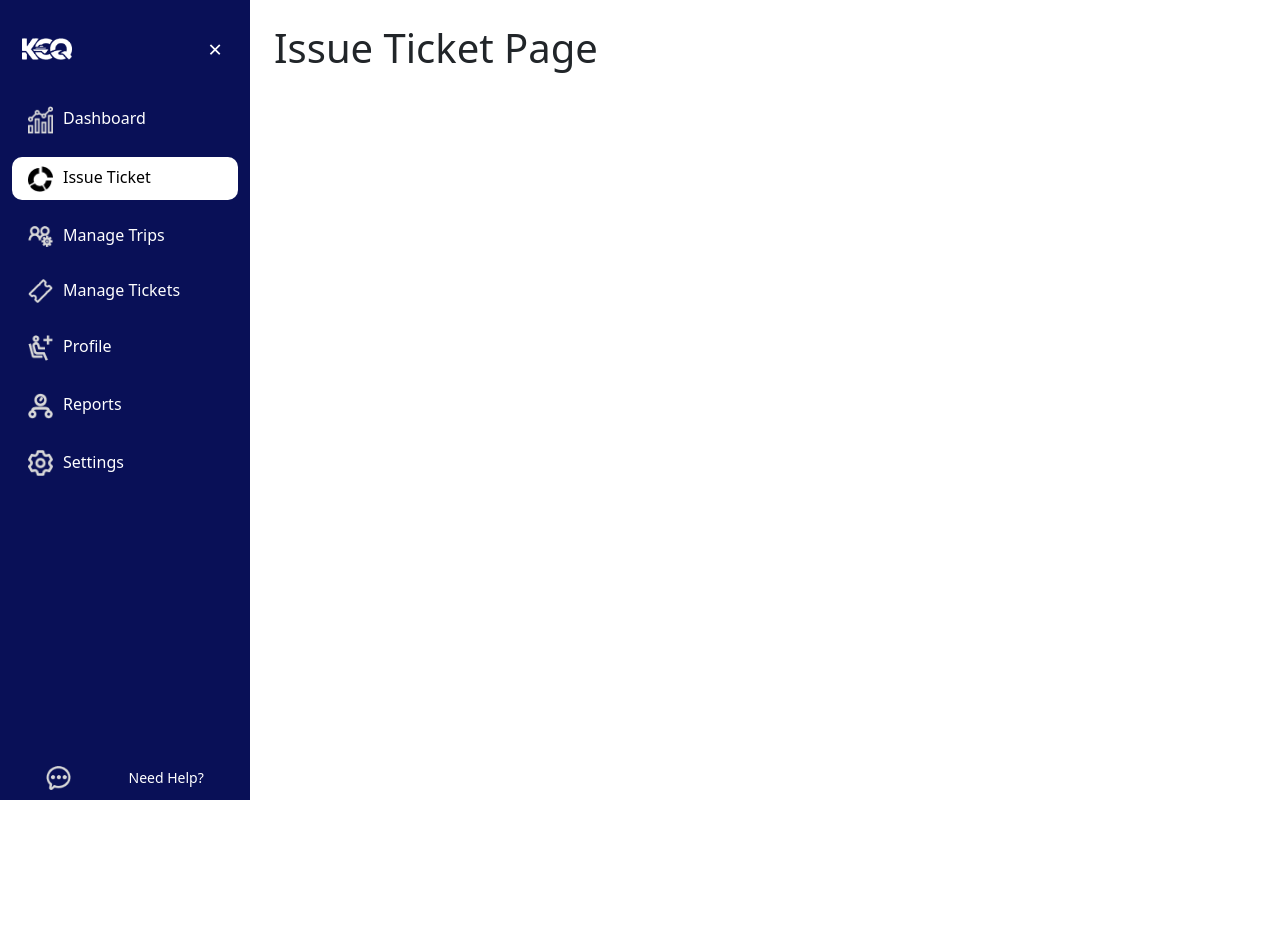
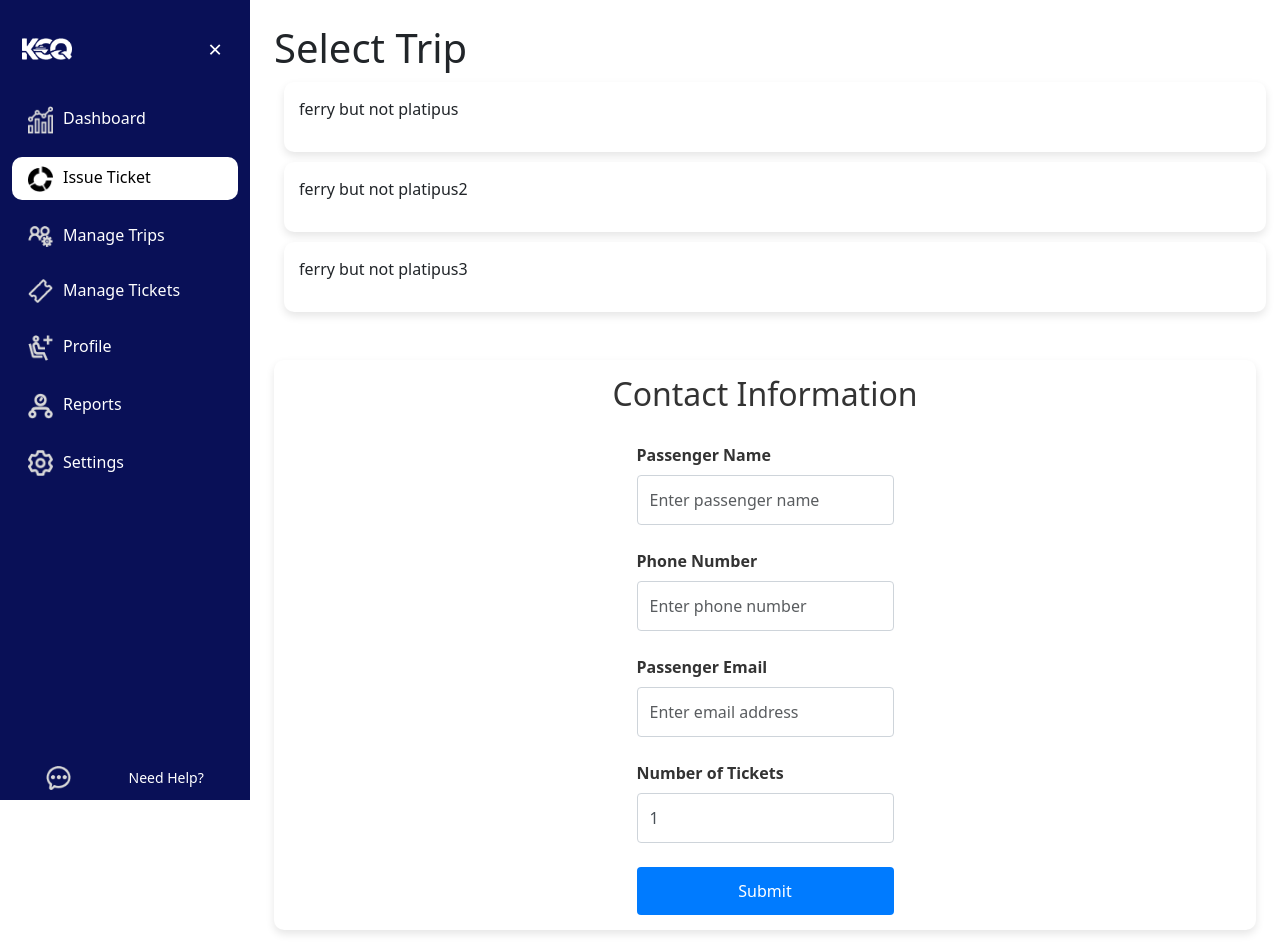
Before and after one commit to Elevate-Company/KCQ-Ferry-Ticketing-System, a React (Create React App) app in the folder frontend/: page /issue-ticket in a window 1280 px wide. Shown: the top 951 px of the page. Before the commit the page ends 800 px from the top, so only its background shows below. Built offline with nearby package versions, Linux system fonts and the light colour scheme.

Commit message:
issue T, start up

```diff
--- /dev/null
+++ b/frontend/src/core/TripContact.js
@@ -0,0 +1,79 @@
+import React, { useState } from "react";
+import '../css/issue_ticket.css'; // Custom CSS for additional styling if needed
+
+const Tripcontact = () => {
+  const [passengerName, setPassengerName] = useState('');
+  const [phoneNumber, setPhoneNumber] = useState('');
+  const [email, setEmail] = useState('');
+  const [ticketCount, setTicketCount] = useState('1');
+
+  const handleSubmit = (e) => {
+    e.preventDefault();
+    alert(`Form submitted with the following details:
+      Name: ${passengerName}
+      Phone: ${phoneNumber}
+      Email: ${email}
+      Tickets: ${ticketCount}`);
+  };
+
+  return (
+    <div className="Tcontact container mt-5">
+      <h2>Contact Information</h2>
+      <form onSubmit={handleSubmit}>
+        <div className="form-group">
+          <label htmlFor="passengerName">Passenger Name</label>
+          <input
+            type="text"
+            id="passengerName"
+            className="form-control"
+            value={passengerName}
+            onChange={(e) => setPassengerName(e.target.value)}
+            placeholder="Enter passenger name"
+            required
+          />
+        </div>
+        <div className="form-group">
+          <label htmlFor="phoneNumber">Phone Number</label>
+          <input
+            type="tel"
+            id="phoneNumber"
+            className="form-control"
+            value={phoneNumber}
+            onChange={(e) => setPhoneNumber(e.target.value)}
+            placeholder="Enter phone number"
+            required
+          />
+        </div>
+        <div className="form-group">
+          <label htmlFor="email">Passenger Email</label>
+          <input
+            type="email"
+            id="email"
+            className="form-control"
+            value={email}
+            onChange={(e) => setEmail(e.target.value)}
+            placeholder="Enter email address"
+            required
+          />
+        </div>
+
+        <div className="form-group">
+          <label htmlFor="ticketCount">Number of Tickets</label>
+          <select
+            id="ticketCount"
+            className="form-control"
+            value={ticketCount}
+            onChange={(e) => setTicketCount(e.target.value)}
+          >
+            {[1, 2, 3, 4, 5].map((num) => (
+              <option key={num} value={num}>{num}</option>
+            ))}
+          </select>
+        </div>
+        <button type="submit" className="btn btn-primary">Submit</button>
+      </form>
+    </div>
+  );
+};
+
+export default Tripcontact;
--- /dev/null
+++ b/frontend/src/core/Tripselector.js
@@ -0,0 +1,21 @@
+import React from "react";
+import '../css/issue_ticket.css';
+
+const Tripselector = () => {
+  return (
+    <div className="tripselect">
+      <h1>Select Trip</h1>
+      <div className="Ferry">
+        <p>ferry but not platipus</p>
+      </div>
+      <div className="Ferry">
+      <p>ferry but not platipus2</p>
+      </div>
+      <div className="Ferry">
+      <p>ferry but not platipus3</p>
+      </div>
+    </div>
+  );
+};
+
+export default Tripselector;
--- a/frontend/src/core/issue_ticket.js
+++ b/frontend/src/core/issue_ticket.js
@@ -1,10 +1,13 @@
 import React from 'react';
+import Tripselector from './Tripselector';
+import Tripcontact from './TripContact';
+import '../css/issue_ticket.css';
 
 function IssueTicket() {
   return (
     <div>
-      <h1>Issue Ticket Page</h1>
-      {}
+    <Tripselector/>  {}
+    <Tripcontact/>  {}
     </div>
   );
 }
--- a/frontend/src/css/issue_ticket.css
+++ b/frontend/src/css/issue_ticket.css
@@ -0,0 +1,128 @@
+.issue_ticket
+.tripselect{
+  display: flex;
+  flex-direction: column;
+  align-items: center;
+  padding: 15px;
+  background-color: #fff;
+  box-shadow: 0 4px 8px rgba(0, 0, 0, 0.1);
+  border-radius: 10px;
+  width: 100%;
+  max-width: 1000px;}
+.Ferry{
+    display: flex;
+    flex-direction: row;
+    align-items: center;
+    padding: 15px;
+    background-color: #fff;
+    box-shadow: 0 4px 8px rgba(0, 0, 0, 0.1);
+    border-radius: 10px;
+    margin: 10px;
+    width: 100%;
+    max-width: 1000px;
+}
+.Tcontact {
+  display: flex;
+  flex-direction: column;
+  align-items: center;
+  padding: 15px;
+  background-color: #fff;
+  box-shadow: 0 4px 8px rgba(0, 0, 0, 0.1);
+  border-radius: 10px;
+  width: 100%;
+  max-width: 1000px;
+}
+
+/* Heading styling */
+h2 {
+  text-align: center;
+  color: #333;
+  margin-bottom: 30px;
+}
+
+/* Style for each form group (input and select) */
+.form-group {
+  margin-bottom: 1.5rem; /* Adds space between fields */
+  position: relative;
+}
+
+/* Styling the label */
+.form-group label {
+  font-size: 1rem;
+  font-weight: bold;
+  color: #333;
+  margin-bottom: 0.5rem;
+  display: block; /* Make label block-level */
+}
+
+
+.form-control {
+  width: 100%;
+  padding: 12px;
+  font-size: 1rem;
+  color: #495057;
+  background-color: #ffffff;
+  border: 1px solid #ced4da;
+  border-radius: 4px;
+  box-sizing: border-box;
+  transition: all 0.3s ease;
+}
+.form-control:focus {
+  border-color: #007bff;
+  outline: none;
+  box-shadow: 0 0 8px rgba(0, 123, 255, 0.25);
+}
+select.form-control {
+
+  -webkit-appearance: none;
+  -moz-appearance: none;
+  appearance: none;
+  background-repeat: no-repeat;
+  background-position: right 10px center;
+  background-size: 25px;
+}
+
+.form-control:hover {
+  border-color: #80bdff;
+}
+
+button[type="submit"] {
+  background-color: #007bff;
+  color: #fff;
+  font-size: 1rem;
+  padding: 12px 25px;
+  border: none;
+  border-radius: 4px;
+  cursor: pointer;
+  width: 100%;
+  transition: background-color 0.3s ease;
+}
+
+button[type="submit"]:hover {
+  background-color: #0056b3; /* Darker blue on hover */
+}
+
+/* Add space between form fields */
+.form-group + .form-group {
+  margin-top: 20px;
+}
+
+/* Responsive styling */
+@media (max-width: 768px) {
+  .Tcontact {
+    padding: 20px;
+  }
+
+  h2 {
+    font-size: 1.5rem;
+  }
+
+  .form-control {
+    font-size: 0.9rem;
+    padding: 10px;
+  }
+
+  button[type="submit"] {
+    padding: 10px 20px;
+  }
+}
```
Also changed, not shown: 1 other file (tests, documents, lock files or other folders).
